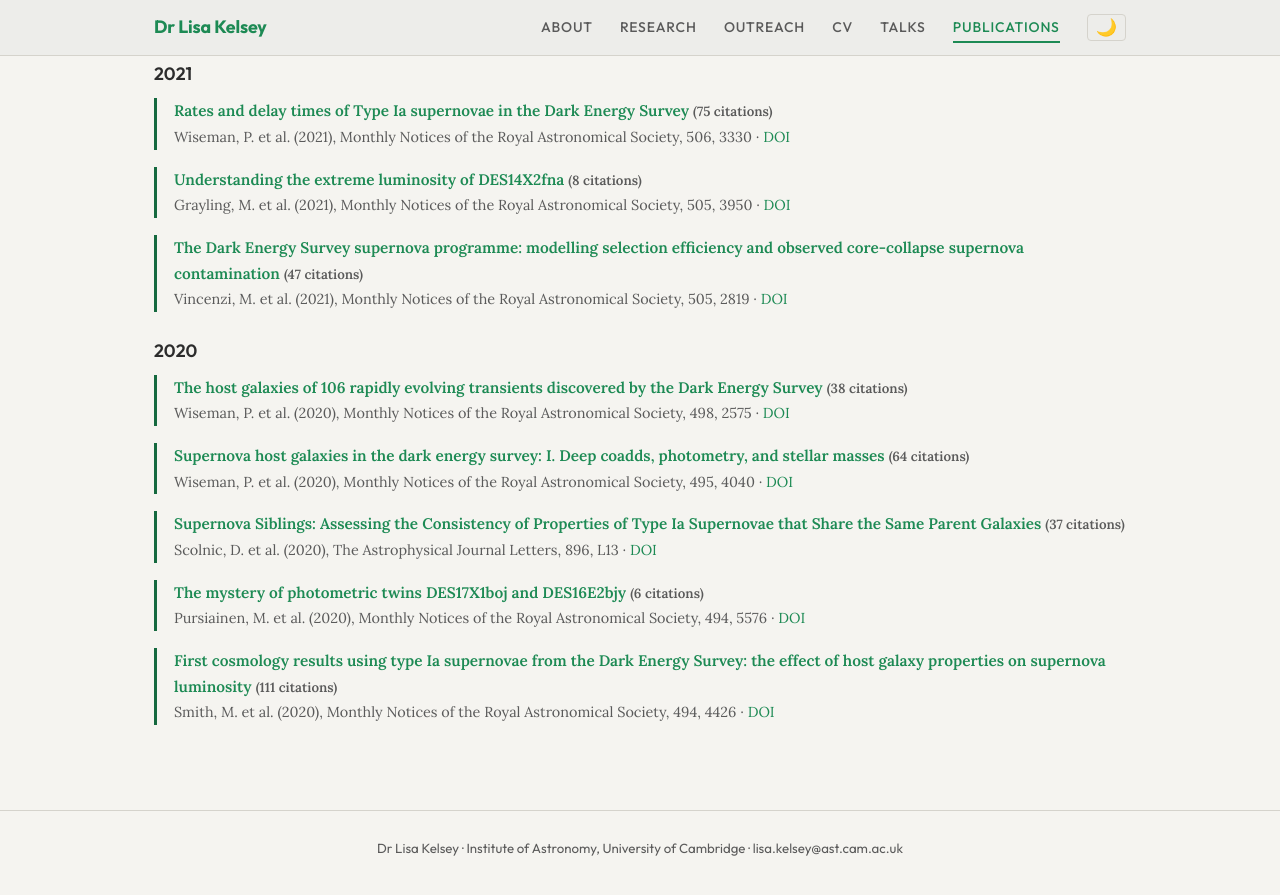
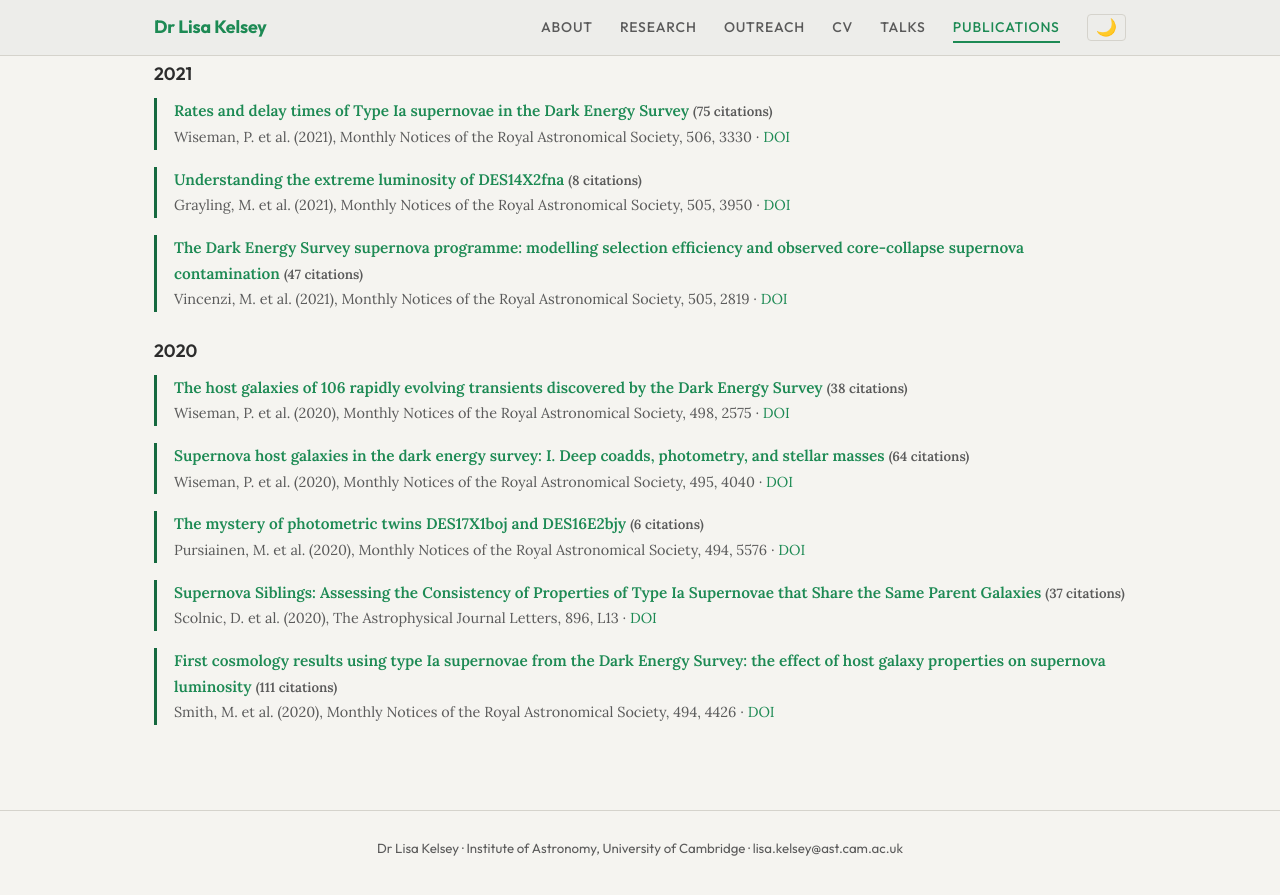
Before and after one commit to LKelsey/LKelsey.github.io, a Jekyll site: the page built from publications.md, in a window 1280 px wide and 900 px high, scrolled down 3805 px. Shown: the top 895 px of the window. Built offline with Jekyll 4.4.1, drawn with Linux system fonts in a browser that asks for light colours; part of the change alters nothing that is shown.

```diff
--- a/_data/publications.yml
+++ b/_data/publications.yml
@@ -1,4 +1,4 @@
-# Auto-generated from ADS library on 2026-10-19 11:46 UTC
+# Auto-generated from ADS library on 2026-10-20 10:45 UTC
 # Do not edit manually
 
 first_author:
@@ -390,6 +390,14 @@ coauthor:
       bibcode: "2020MNRAS.495.4040W"
       citations: 64
       doi: https://doi.org/10.1093/mnras/staa1302
+    - title: "The mystery of photometric twins DES17X1boj and DES16E2bjy"
+      authors: "Pursiainen, M. et al."
+      year: 2020
+      journal: "Monthly Notices of the Royal Astronomical Society, 494, 5576"
+      url: https://ui.adsabs.harvard.edu/abs/2020MNRAS.494.5576P/abstract
+      bibcode: "2020MNRAS.494.5576P"
+      citations: 6
+      doi: https://doi.org/10.1093/mnras/staa995
     - title: "Supernova Siblings: Assessing the Consistency of Properties of Type Ia Supernovae that Share the Same Parent Galaxies"
       authors: "Scolnic, D. et al."
       year: 2020
@@ -398,14 +406,6 @@ coauthor:
       bibcode: "2020ApJ...896L..13S"
       citations: 37
       doi: https://doi.org/10.3847/2041-8213/ab8735
-    - title: "The mystery of photometric twins DES17X1boj and DES16E2bjy"
-      authors: "Pursiainen, M. et al."
-      year: 2020
-      journal: "Monthly Notices of the Royal Astronomical Society, 494, 5576"
-      url: https://ui.adsabs.harvard.edu/abs/2020MNRAS.494.5576P/abstract
-      bibcode: "2020MNRAS.494.5576P"
-      citations: 6
-      doi: https://doi.org/10.1093/mnras/staa995
     - title: "First cosmology results using type Ia supernovae from the Dark Energy Survey: the effect of host galaxy properties on supernova luminosity"
       authors: "Smith, M. et al."
       year: 2020
```
